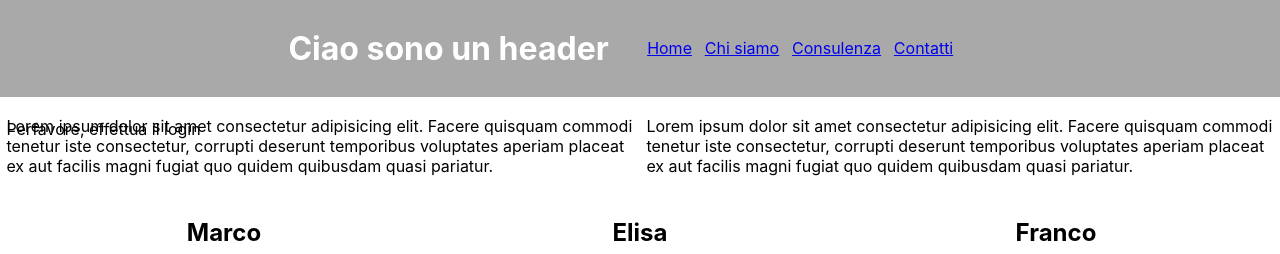
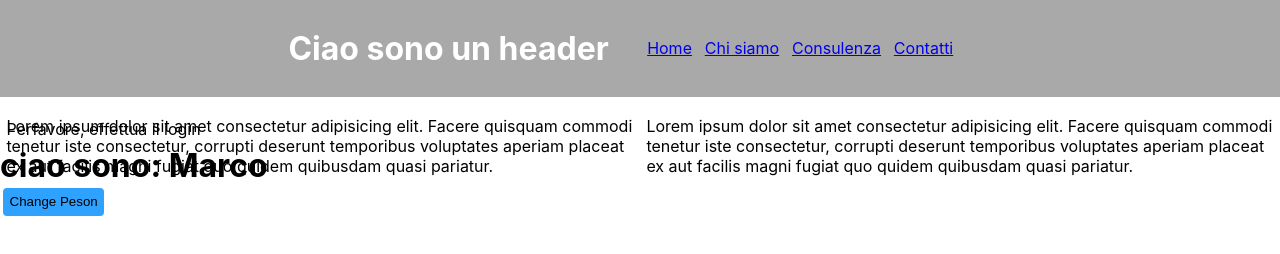
Before and after one commit to MarcoSac1/first-proj-react, a React (Create React App) app: page / in a window 1280 px wide. Shown: the top 254 px of the page. Built offline with nearby package versions, Linux system fonts and the light colour scheme.

Commit message:
add NewComponent and integrate it into Main; clean up App component

```diff
--- a/src/App.jsx
+++ b/src/App.jsx
@@ -2,7 +2,6 @@ import './App.css';
 import Header from'./components/Header';
 import Main from './components/Main';
 import Footer from './components/Footer';
-
 
 function App() {
 
--- a/src/components/Main.jsx
+++ b/src/components/Main.jsx
@@ -1,5 +1,7 @@
 import '../App.css';
 import Card from './Card.jsx';
+import NewComponent from './NewComponent';
+
 
 function Main(){
     const people = [
@@ -15,7 +17,7 @@ function Main(){
             <p>Lorem ipsum dolor sit amet consectetur adipisicing elit. Facere quisquam commodi tenetur iste consectetur, corrupti deserunt temporibus voluptates aperiam placeat ex aut facilis magni fugiat quo quidem quibusdam quasi pariatur.</p>
 
         </div>
-
+        <NewComponent/>
         <section class='card-section'>
         {people.map((person, index) => (
             <Card
--- /dev/null
+++ b/src/components/NewComponent.jsx
@@ -0,0 +1,17 @@
+import { useState } from 'react';
+import '../App.css';
+
+function NewComponent(){
+    const [person, setPerson] = useState('Marco');
+
+
+return(
+    <>
+    <div>
+        <h1>ciao sono: {person}</h1>
+        <button onClick={()=>setPerson(person === 'Marco' ? 'Franco':'Marco')}>Change Peson</button>
+    </div>
+    </>
+)
+}
+export default NewComponent;
```
